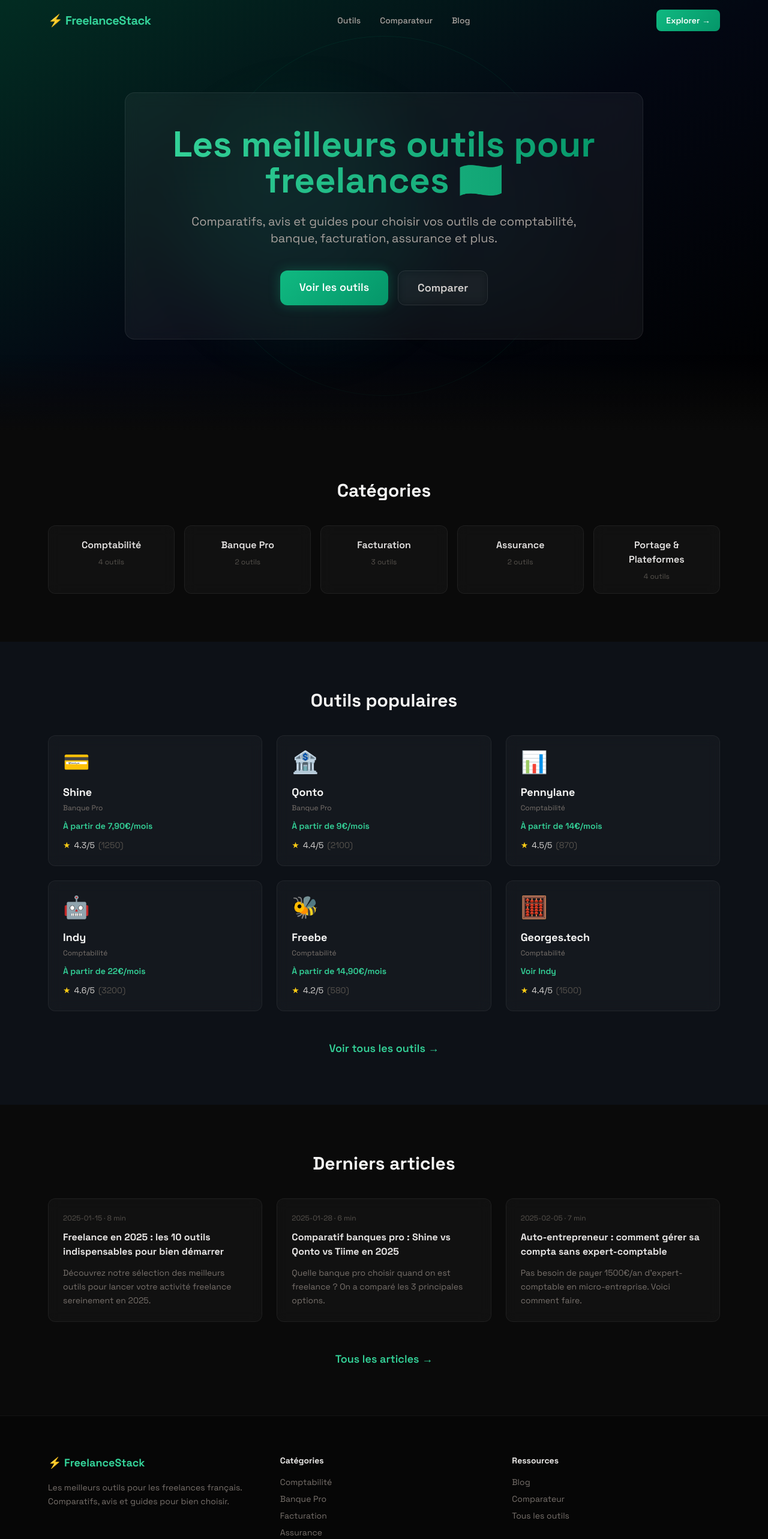
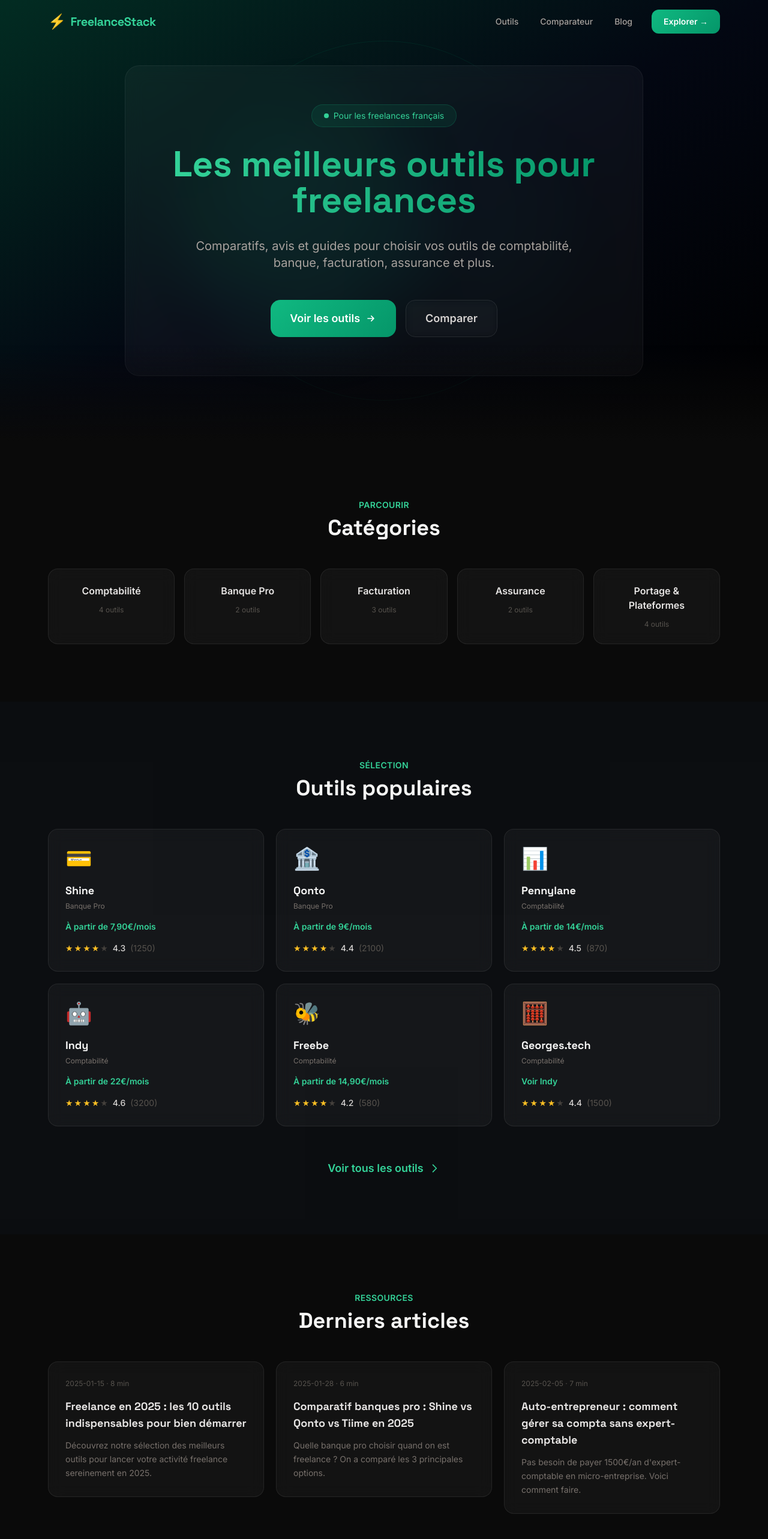
Before and after one commit to hasniw/freelancestack, a Next.js app: page / in a window 1280 px wide. Shown: the top 2566 px of the page at 60% size. Built offline with nearby package versions, Linux system fonts and the light colour scheme.

Commit message:
UX/UI premium: dual fonts, better spacing, card micro-interactions, mobile menu, cleaner footer

```diff
--- a/src/app/globals.css
+++ b/src/app/globals.css
@@ -14,56 +14,55 @@
 
 /* Glassmorphism utility */
 .glass {
-  background: rgba(255, 255, 255, 0.05);
+  background: rgba(255, 255, 255, 0.04);
+  backdrop-filter: blur(16px);
+  -webkit-backdrop-filter: blur(16px);
+  border: 1px solid rgba(255, 255, 255, 0.06);
+}
+
+.glass-card {
+  background: rgba(255, 255, 255, 0.04);
   backdrop-filter: blur(12px);
   -webkit-backdrop-filter: blur(12px);
   border: 1px solid rgba(255, 255, 255, 0.08);
-}
-
-.glass-card {
-  background: rgba(255, 255, 255, 0.03);
-  backdrop-filter: blur(10px);
-  -webkit-backdrop-filter: blur(10px);
-  border: 1px solid rgba(255, 255, 255, 0.06);
-  transition: all 0.3s ease;
+  transition: all 0.4s cubic-bezier(0.16, 1, 0.3, 1);
 }
 
 .glass-card:hover {
-  background: rgba(255, 255, 255, 0.06);
-  border-color: rgba(16, 185, 129, 0.3);
-  box-shadow: 0 0 30px rgba(16, 185, 129, 0.1);
+  background: rgba(255, 255, 255, 0.07);
+  border-color: rgba(16, 185, 129, 0.25);
+  box-shadow: 0 8px 30px rgba(16, 185, 129, 0.08);
+  transform: translateY(-3px);
 }
 
 /* Gradient button */
 .btn-gradient {
   background: linear-gradient(135deg, #10b981, #059669);
-  transition: all 0.3s ease;
+  transition: all 0.3s cubic-bezier(0.16, 1, 0.3, 1);
 }
 
 .btn-gradient:hover {
-  box-shadow: 0 0 25px rgba(16, 185, 129, 0.4);
-  transform: translateY(-1px);
+  box-shadow: 0 8px 30px rgba(16, 185, 129, 0.3);
+  transform: translateY(-2px);
 }
 
 /* Scrollbar */
 ::-webkit-scrollbar {
   width: 6px;
 }
-
 ::-webkit-scrollbar-track {
   background: #0a0a0a;
 }
-
 ::-webkit-scrollbar-thumb {
-  background: #333;
+  background: #2a2a2a;
   border-radius: 3px;
 }
 
 /* Fade in on scroll */
 .fade-section {
   opacity: 0;
-  transform: translateY(20px);
-  transition: opacity 0.6s ease-out, transform 0.6s ease-out;
+  transform: translateY(24px);
+  transition: opacity 0.7s cubic-bezier(0.16, 1, 0.3, 1), transform 0.7s cubic-bezier(0.16, 1, 0.3, 1);
 }
 
 .fade-section.visible {
@@ -76,3 +75,34 @@
   background: rgba(16, 185, 129, 0.3);
   color: white;
 }
+
+/* Card gradient border on hover */
+.card-emerald {
+  position: relative;
+  overflow: hidden;
+}
+.card-emerald::before {
+  content: '';
+  position: absolute;
+  inset: 0;
+  border-radius: inherit;
+  padding: 1px;
+  background: linear-gradient(135deg, transparent, rgba(16, 185, 129, 0.25), transparent);
+  -webkit-mask: linear-gradient(#fff 0 0) content-box, linear-gradient(#fff 0 0);
+  -webkit-mask-composite: xor;
+  mask-composite: exclude;
+  opacity: 0;
+  transition: opacity 0.5s;
+}
+.card-emerald:hover::before {
+  opacity: 1;
+}
+
+/* Pulse glow - more subtle */
+@keyframes pulseGlow {
+  0%, 100% { box-shadow: 0 0 15px rgba(16, 185, 129, 0.2); }
+  50% { box-shadow: 0 0 30px rgba(16, 185, 129, 0.35); }
+}
+.animate-pulse-glow {
+  animation: pulseGlow 3s ease-in-out infinite;
+}
--- a/src/app/layout.tsx
+++ b/src/app/layout.tsx
@@ -1,9 +1,10 @@
 import type { Metadata } from "next";
-import { Space_Grotesk } from "next/font/google";
+import { Inter, Space_Grotesk } from "next/font/google";
 import "./globals.css";
 import Header from "@/components/Header";
 import Footer from "@/components/Footer";
 
+const inter = Inter({ subsets: ["latin"], variable: "--font-inter" });
 const spaceGrotesk = Space_Grotesk({
   subsets: ["latin"],
   variable: "--font-space-grotesk",
@@ -23,7 +24,7 @@
 export default function RootLayout({ children }: { children: React.ReactNode }) {
   return (
     <html lang="fr" className="dark">
-      <body className={`${spaceGrotesk.variable} font-sans antialiased bg-[#0a0a0a] text-stone-100`}>
+      <body className={`${inter.variable} ${spaceGrotesk.variable} font-sans antialiased bg-[#0a0a0a] text-stone-100`}>
         <Header />
         <main className="min-h-screen">{children}</main>
         <Footer />
--- a/src/app/page.tsx
+++ b/src/app/page.tsx
@@ -24,53 +24,58 @@
       />
 
       {/* Hero */}
-      <section className="relative min-h-[90vh] flex items-center justify-center overflow-hidden">
+      <section className="relative min-h-[92vh] flex items-center justify-center overflow-hidden">
         <HeroScene />
         <div className="relative z-10 max-w-4xl mx-auto px-4 text-center">
-          <div className="glass rounded-2xl p-10 md:p-14">
-            <h1 className="text-4xl md:text-6xl font-bold mb-6 bg-gradient-to-r from-emerald-400 to-emerald-600 bg-clip-text text-transparent leading-tight">
-              Les meilleurs outils pour freelances 🇫🇷
+          <div className="glass rounded-3xl p-10 md:p-16">
+            <div className="inline-flex items-center gap-2 bg-emerald-500/10 border border-emerald-500/20 rounded-full px-5 py-2 mb-8 text-sm text-emerald-400">
+              <span className="w-2 h-2 rounded-full bg-emerald-400 animate-pulse" />
+              Pour les freelances français
+            </div>
+            <h1 className="text-4xl md:text-6xl font-extrabold mb-8 font-display bg-gradient-to-r from-emerald-400 to-emerald-600 bg-clip-text text-transparent leading-tight">
+              Les meilleurs outils pour freelances
             </h1>
-            <p className="text-lg md:text-xl text-stone-400 mb-10 max-w-2xl mx-auto leading-relaxed">
+            <p className="text-lg md:text-xl text-stone-400 mb-12 max-w-2xl mx-auto leading-relaxed">
               Comparatifs, avis et guides pour choisir vos outils de comptabilité, banque, facturation, assurance et plus.
             </p>
             <div className="flex gap-4 justify-center flex-wrap">
               <Link
                 href="/outils"
-                className="btn-gradient text-white font-semibold px-8 py-3.5 rounded-xl text-lg animate-pulse-glow"
+                className="group btn-gradient text-white font-semibold px-8 py-4 rounded-2xl text-lg inline-flex items-center gap-2"
               >
                 Voir les outils
+                <svg className="w-5 h-5 group-hover:translate-x-1 transition-transform" fill="none" stroke="currentColor" viewBox="0 0 24 24"><path strokeLinecap="round" strokeLinejoin="round" strokeWidth={2} d="M13 7l5 5m0 0l-5 5m5-5H6" /></svg>
               </Link>
               <Link
                 href="/comparateur"
-                className="border border-white/10 text-stone-300 font-semibold px-8 py-3.5 rounded-xl text-lg hover:bg-white/5 transition backdrop-blur"
+                className="border border-white/10 text-stone-300 font-semibold px-8 py-4 rounded-2xl text-lg hover:bg-white/5 transition-all backdrop-blur"
               >
                 Comparer
               </Link>
             </div>
           </div>
         </div>
-        {/* Gradient overlay at bottom */}
-        <div className="absolute bottom-0 left-0 right-0 h-32 bg-gradient-to-t from-[#0a0a0a] to-transparent z-10" />
+        <div className="absolute bottom-0 left-0 right-0 h-40 bg-gradient-to-t from-[#0a0a0a] to-transparent z-10" />
       </section>
 
       {/* Categories */}
-      <section className="max-w-6xl mx-auto px-4 py-20">
+      <section className="max-w-6xl mx-auto px-4 py-24">
         <ScrollFadeIn>
-          <h2 className="text-3xl font-bold mb-10 text-center text-stone-100">
+          <p className="text-emerald-400 text-sm font-semibold tracking-wide uppercase mb-2 text-center">Parcourir</p>
+          <h2 className="text-3xl md:text-4xl font-extrabold mb-12 text-center text-stone-100 font-display">
             Catégories
           </h2>
-          <div className="grid md:grid-cols-5 gap-4">
+          <div className="grid grid-cols-2 md:grid-cols-5 gap-4">
             {categories.map((c) => (
               <Link
                 key={c.slug}
                 href={`/categories/${c.slug}`}
-                className="glass-card rounded-xl p-5 text-center group"
+                className="card-emerald glass-card rounded-2xl p-6 text-center group"
               >
                 <div className="font-semibold text-stone-200 group-hover:text-emerald-400 transition-colors">
                   {c.name}
                 </div>
-                <div className="text-xs text-stone-600 mt-2">
+                <div className="text-xs text-stone-600 mt-3">
                   {tools.filter((t) => t.categorySlug === c.slug).length} outils
                 </div>
               </Link>
@@ -80,47 +85,50 @@
       </section>
 
       {/* Top tools */}
-      <section className="bg-[#0d1117] py-20">
+      <section className="bg-[#0d1117]/50 py-24">
         <div className="max-w-6xl mx-auto px-4">
           <ScrollFadeIn>
-            <h2 className="text-3xl font-bold mb-10 text-center text-stone-100">
+            <p className="text-emerald-400 text-sm font-semibold tracking-wide uppercase mb-2 text-center">Sélection</p>
+            <h2 className="text-3xl md:text-4xl font-extrabold mb-12 text-center text-stone-100 font-display">
               Outils populaires
             </h2>
           </ScrollFadeIn>
-          <div className="grid md:grid-cols-3 gap-6">
+          <div className="grid md:grid-cols-3 gap-5">
             {tools.slice(0, 6).map((tool, i) => (
-              <ScrollFadeIn key={tool.slug} delay={i * 100}>
+              <ScrollFadeIn key={tool.slug} delay={i * 80}>
                 <ToolCard tool={tool} />
               </ScrollFadeIn>
             ))}
           </div>
-          <div className="text-center mt-12">
-            <Link href="/outils" className="text-emerald-400 font-semibold hover:text-emerald-300 transition-colors text-lg">
-              Voir tous les outils →
+          <div className="text-center mt-14">
+            <Link href="/outils" className="group inline-flex items-center gap-2 text-emerald-400 font-semibold hover:text-emerald-300 transition-colors text-lg">
+              Voir tous les outils
+              <svg className="w-5 h-5 group-hover:translate-x-1 transition-transform" fill="none" stroke="currentColor" viewBox="0 0 24 24"><path strokeLinecap="round" strokeLinejoin="round" strokeWidth={2} d="M9 5l7 7-7 7" /></svg>
             </Link>
           </div>
         </div>
       </section>
 
       {/* Blog */}
-      <section className="py-20">
+      <section className="py-24">
         <div className="max-w-6xl mx-auto px-4">
           <ScrollFadeIn>
-            <h2 className="text-3xl font-bold mb-10 text-center text-stone-100">
+            <p className="text-emerald-400 text-sm font-semibold tracking-wide uppercase mb-2 text-center">Ressources</p>
+            <h2 className="text-3xl md:text-4xl font-extrabold mb-12 text-center text-stone-100 font-display">
               Derniers articles
             </h2>
           </ScrollFadeIn>
-          <div className="grid md:grid-cols-3 gap-6">
+          <div className="grid md:grid-cols-3 gap-5">
             {blogPosts.slice(0, 3).map((post, i) => (
-              <ScrollFadeIn key={post.slug} delay={i * 100}>
+              <ScrollFadeIn key={post.slug} delay={i * 80}>
                 <Link
                   href={`/blog/${post.slug}`}
-                  className="glass-card rounded-xl p-6 block group"
+                  className="card-emerald glass-card rounded-2xl p-7 block group"
                 >
-                  <div className="text-xs text-stone-600 mb-3">
+                  <div className="text-xs text-stone-600 mb-4">
                     {post.date} · {post.readTime}
                   </div>
-                  <div className="font-bold text-stone-200 mb-3 group-hover:text-emerald-400 transition-colors">
+                  <div className="font-bold text-lg text-stone-200 mb-3 group-hover:text-emerald-400 transition-colors font-display">
                     {post.title}
                   </div>
                   <div className="text-sm text-stone-500 leading-relaxed">
@@ -130,9 +138,10 @@
               </ScrollFadeIn>
             ))}
           </div>
-          <div className="text-center mt-12">
-            <Link href="/blog" className="text-emerald-400 font-semibold hover:text-emerald-300 transition-colors text-lg">
-              Tous les articles →
+          <div className="text-center mt-14">
+            <Link href="/blog" className="group inline-flex items-center gap-2 text-emerald-400 font-semibold hover:text-emerald-300 transition-colors text-lg">
+              Tous les articles
+              <svg className="w-5 h-5 group-hover:translate-x-1 transition-transform" fill="none" stroke="currentColor" viewBox="0 0 24 24"><path strokeLinecap="round" strokeLinejoin="round" strokeWidth={2} d="M9 5l7 7-7 7" /></svg>
             </Link>
           </div>
         </div>
--- a/src/components/Footer.tsx
+++ b/src/components/Footer.tsx
@@ -3,17 +3,25 @@
 
 export default function Footer() {
   return (
-    <footer className="bg-[#060606] border-t border-white/5 mt-0">
-      <div className="max-w-6xl mx-auto px-4 py-16 grid md:grid-cols-3 gap-10 text-sm">
+    <footer className="bg-[#060606] border-t border-white/[0.04]">
+      <div className="h-px bg-gradient-to-r from-transparent via-emerald-500/50 to-transparent" />
+      <div className="max-w-6xl mx-auto px-4 py-20 grid md:grid-cols-3 gap-12 text-sm">
         <div>
-          <h3 className="text-emerald-400 font-bold text-lg mb-4">⚡ FreelanceStack</h3>
-          <p className="text-stone-500 leading-relaxed">
+          <h3 className="text-emerald-400 font-bold text-lg mb-5 font-display flex items-center gap-2">
+            <span className="text-xl">⚡</span> FreelanceStack
+          </h3>
+          <p className="text-stone-500 leading-relaxed mb-6">
             Les meilleurs outils pour les freelances français. Comparatifs, avis et guides pour bien choisir.
           </p>
+          <div className="flex gap-2">
+            {['Twitter', 'LinkedIn'].map(s => (
+              <span key={s} className="text-xs text-stone-500 bg-white/[0.04] border border-white/[0.06] px-3.5 py-1.5 rounded-lg hover:text-white hover:border-white/10 cursor-pointer transition-all">{s}</span>
+            ))}
+          </div>
         </div>
         <div>
-          <h3 className="text-stone-200 font-bold mb-4">Catégories</h3>
-          <ul className="space-y-2">
+          <h3 className="text-xs uppercase tracking-widest text-stone-400 font-semibold mb-5">Catégories</h3>
+          <ul className="space-y-3">
             {categories.map((c) => (
               <li key={c.slug}>
                 <Link href={`/categories/${c.slug}`} className="text-stone-500 hover:text-emerald-400 transition-colors">
@@ -24,16 +32,16 @@
           </ul>
         </div>
         <div>
-          <h3 className="text-stone-200 font-bold mb-4">Ressources</h3>
-          <ul className="space-y-2">
+          <h3 className="text-xs uppercase tracking-widest text-stone-400 font-semibold mb-5">Ressources</h3>
+          <ul className="space-y-3">
             <li><Link href="/blog" className="text-stone-500 hover:text-emerald-400 transition-colors">Blog</Link></li>
             <li><Link href="/comparateur" className="text-stone-500 hover:text-emerald-400 transition-colors">Comparateur</Link></li>
             <li><Link href="/outils" className="text-stone-500 hover:text-emerald-400 transition-colors">Tous les outils</Link></li>
           </ul>
         </div>
       </div>
-      <div className="border-t border-white/5 text-center py-6 text-xs text-stone-600">
-        © {new Date().getFullYear()} FreelanceStack — Liens affiliés signalés
+      <div className="border-t border-white/[0.04] text-center py-8 text-xs text-stone-600">
+        © {new Date().getFullYear()} FreelanceStack. Liens affiliés signalés.
       </div>
     </footer>
   );
--- a/src/components/Header.tsx
+++ b/src/components/Header.tsx
@@ -5,43 +5,62 @@
 
 export default function Header() {
   const [scrolled, setScrolled] = useState(false);
+  const [mobileOpen, setMobileOpen] = useState(false);
 
   useEffect(() => {
     const onScroll = () => setScrolled(window.scrollY > 20);
-    window.addEventListener("scroll", onScroll);
+    window.addEventListener("scroll", onScroll, { passive: true });
     return () => window.removeEventListener("scroll", onScroll);
   }, []);
 
   return (
     <header
-      className={`fixed top-0 left-0 right-0 z-50 transition-all duration-300 ${
+      className={`fixed top-0 left-0 right-0 z-50 transition-all duration-500 ${
         scrolled
-          ? "bg-[#0a0a0a]/90 backdrop-blur-md border-b border-white/5"
+          ? "bg-[#0a0a0a]/80 backdrop-blur-2xl border-b border-white/[0.06] shadow-[0_1px_20px_rgba(0,0,0,0.4)]"
           : "bg-transparent"
       }`}
     >
       <div className="max-w-6xl mx-auto px-4 py-4 flex items-center justify-between">
-        <Link href="/" className="text-xl font-bold text-emerald-400 tracking-tight">
-          ⚡ FreelanceStack
+        <Link href="/" className="text-xl font-bold font-display text-emerald-400 tracking-tight flex items-center gap-2">
+          <span className="text-2xl">⚡</span>
+          FreelanceStack
         </Link>
-        <nav className="hidden md:flex gap-8 text-sm font-medium text-stone-400">
-          <Link href="/outils" className="hover:text-emerald-400 transition-colors">
-            Outils
-          </Link>
-          <Link href="/comparateur" className="hover:text-emerald-400 transition-colors">
-            Comparateur
-          </Link>
-          <Link href="/blog" className="hover:text-emerald-400 transition-colors">
-            Blog
+        <nav className="hidden md:flex items-center gap-1">
+          {[
+            { href: "/outils", label: "Outils" },
+            { href: "/comparateur", label: "Comparateur" },
+            { href: "/blog", label: "Blog" },
+          ].map(link => (
+            <Link key={link.href} href={link.href} className="text-stone-400 hover:text-white transition px-4 py-2 rounded-lg hover:bg-white/[0.05] text-sm font-medium">
+              {link.label}
+            </Link>
+          ))}
+          <Link
+            href="/outils"
+            className="ml-3 btn-gradient text-white text-sm font-semibold px-5 py-2.5 rounded-xl"
+          >
+            Explorer →
           </Link>
         </nav>
-        <Link
-          href="/outils"
-          className="hidden md:inline-block btn-gradient text-white text-sm font-semibold px-4 py-2 rounded-lg"
-        >
-          Explorer →
-        </Link>
+        <button onClick={() => setMobileOpen(!mobileOpen)} className="md:hidden p-2 text-white" aria-label="Menu">
+          <svg className="w-6 h-6" fill="none" stroke="currentColor" viewBox="0 0 24 24">
+            {mobileOpen ? (
+              <path strokeLinecap="round" strokeLinejoin="round" strokeWidth={2} d="M6 18L18 6M6 6l12 12" />
+            ) : (
+              <path strokeLinecap="round" strokeLinejoin="round" strokeWidth={2} d="M4 6h16M4 12h16M4 18h16" />
+            )}
+          </svg>
+        </button>
       </div>
+      {mobileOpen && (
+        <div className="md:hidden mx-4 mb-4 glass rounded-2xl p-4 space-y-1">
+          <Link href="/outils" className="block px-4 py-3 text-stone-300 hover:text-white hover:bg-white/5 rounded-xl transition" onClick={() => setMobileOpen(false)}>Outils</Link>
+          <Link href="/comparateur" className="block px-4 py-3 text-stone-300 hover:text-white hover:bg-white/5 rounded-xl transition" onClick={() => setMobileOpen(false)}>Comparateur</Link>
+          <Link href="/blog" className="block px-4 py-3 text-stone-300 hover:text-white hover:bg-white/5 rounded-xl transition" onClick={() => setMobileOpen(false)}>Blog</Link>
+          <Link href="/outils" className="block px-4 py-3 mt-2 text-center btn-gradient text-white rounded-xl font-semibold" onClick={() => setMobileOpen(false)}>Explorer →</Link>
+        </div>
+      )}
     </header>
   );
 }
--- a/src/components/ToolCard.tsx
+++ b/src/components/ToolCard.tsx
@@ -5,17 +5,21 @@
   return (
     <Link
       href={`/outils/${tool.slug}`}
-      className="glass-card rounded-xl p-6 group block"
+      className="card-emerald glass-card rounded-2xl p-7 group block"
     >
-      <div className="text-4xl mb-4 group-hover:scale-110 transition-transform duration-300">
+      <div className="text-4xl mb-5 group-hover:scale-110 transition-transform duration-500">
         {tool.logo}
       </div>
-      <div className="font-bold text-lg text-stone-100 mb-1">{tool.name}</div>
-      <div className="text-xs text-stone-500 mb-3">{tool.category}</div>
-      <div className="text-sm text-emerald-400 font-semibold mb-3">{tool.price}</div>
-      <div className="flex items-center gap-1.5 text-sm">
-        <span className="text-yellow-400">★</span>
-        <span className="text-stone-300">{tool.rating}/5</span>
+      <div className="font-bold text-lg text-stone-100 mb-1 font-display">{tool.name}</div>
+      <div className="text-xs text-stone-500 mb-4">{tool.category}</div>
+      <div className="text-sm text-emerald-400 font-semibold mb-4">{tool.price}</div>
+      <div className="flex items-center gap-2 text-sm">
+        <div className="flex items-center gap-0.5">
+          {[...Array(5)].map((_, i) => (
+            <span key={i} className={i < Math.floor(tool.rating) ? "text-amber-400" : "text-stone-700"}>★</span>
+          ))}
+        </div>
+        <span className="text-stone-300 font-medium">{tool.rating}</span>
         <span className="text-stone-600">({tool.reviewCount})</span>
       </div>
     </Link>
--- a/tailwind.config.ts
+++ b/tailwind.config.ts
@@ -18,7 +18,8 @@
         },
       },
       fontFamily: {
-        sans: ["var(--font-space-grotesk)", "system-ui", "sans-serif"],
+        sans: ["var(--font-inter)", "system-ui", "sans-serif"],
+        display: ["var(--font-space-grotesk)", "system-ui", "sans-serif"],
       },
       animation: {
         "fade-in": "fadeIn 0.6s ease-out forwards",
```
